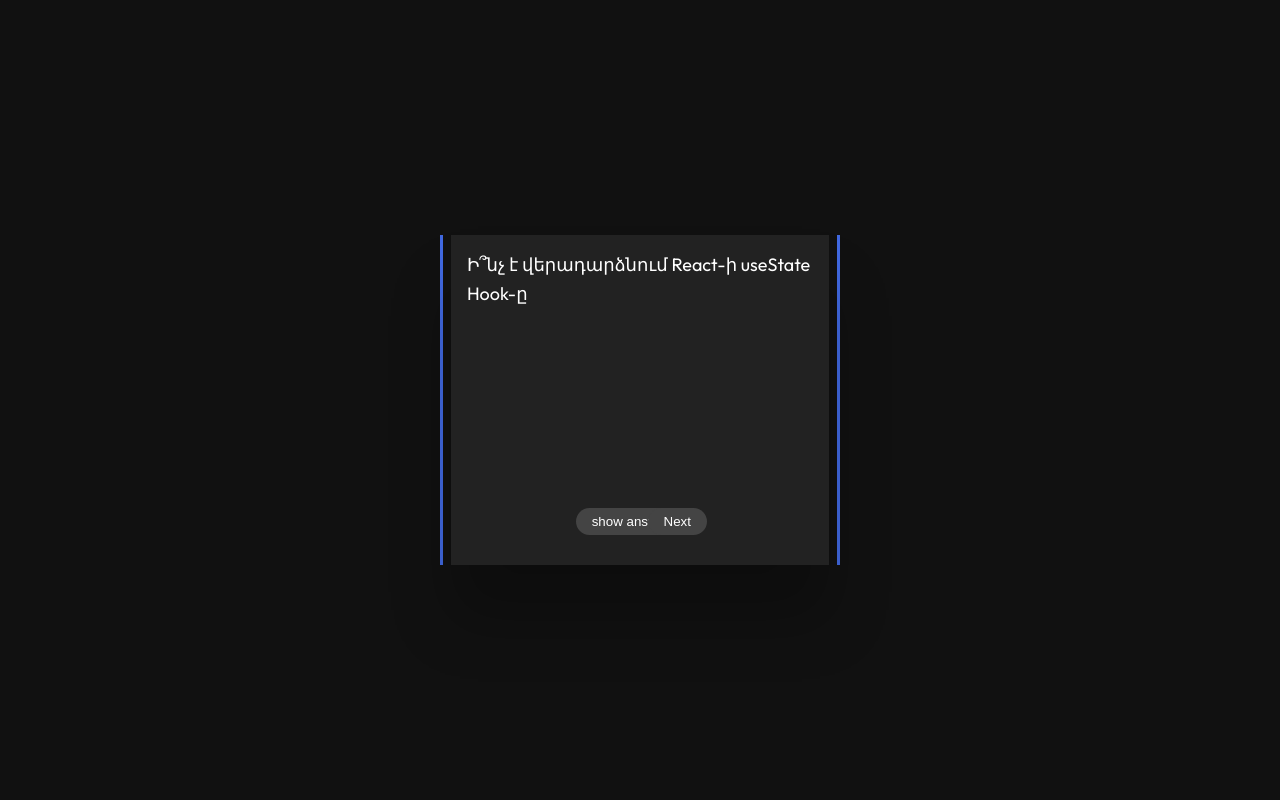
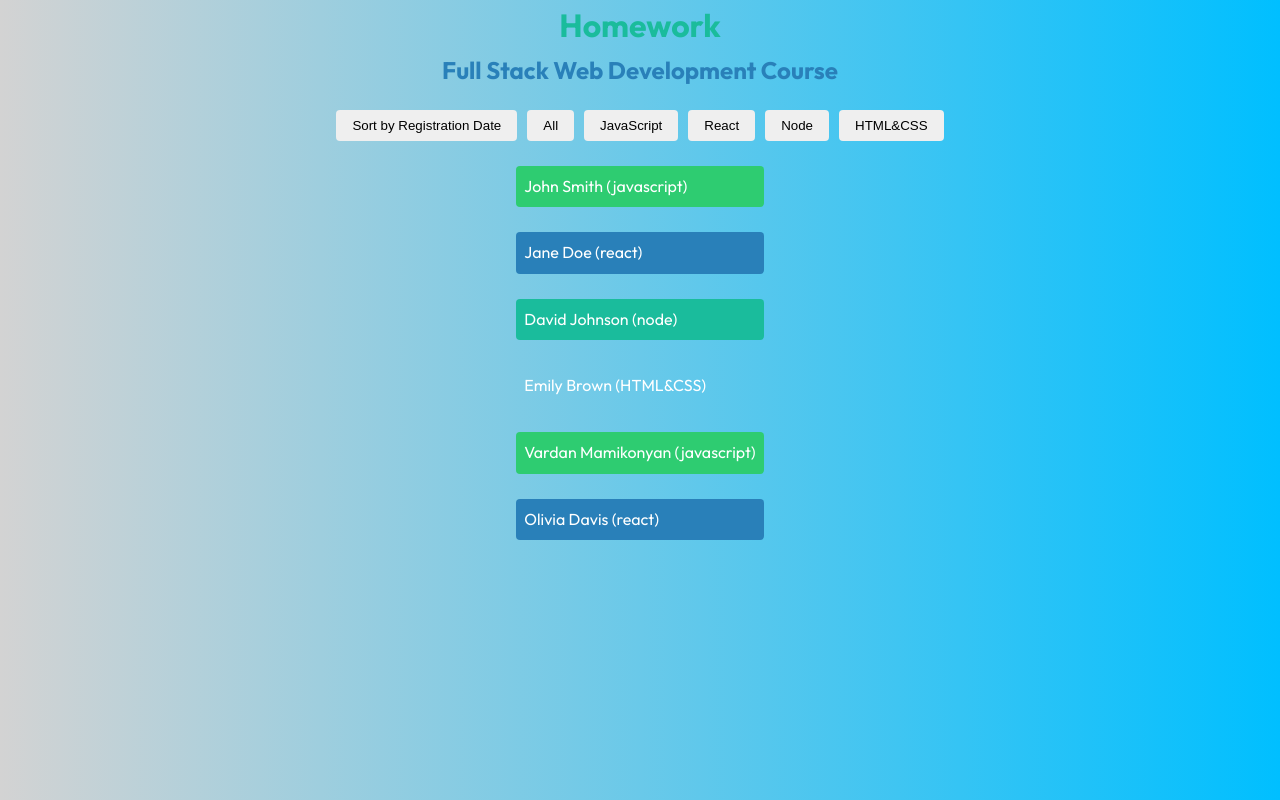
Before and after one commit to BrownEdgar/React_developers, a React (Vite) app: page / in a window 1280 px wide. Built offline with nearby package versions, Linux system fonts and the light colour scheme.

Commit message:
added some change

```diff
--- a/package.json
+++ b/package.json
@@ -11,8 +11,10 @@
   },
   "dependencies": {
     "axios": "^1.4.0",
+    "classnames": "^2.3.2",
     "concurrently": "^8.0.1",
     "formik": "^2.2.9",
+    "moment": "^2.29.4",
     "react": "^18.2.0",
     "react-dom": "^18.2.0",
     "react-router-dom": "^6.11.1",
--- a/src/components/homeworks/moment/App.jsx
+++ b/src/components/homeworks/moment/App.jsx
@@ -1,5 +1,6 @@
 import React, { useState } from "react";
 import moment from "moment";
+import classNames from "classnames";
 import './App.scss'
 
 export default function App () {
@@ -89,14 +90,12 @@
           <li
             key={user.id}
             className={
-              user.language === "javascript"
-                ? "javascript"
-                : user.language === "react"
-                ? "react"
-                : user.language === "node"
-                ? "node"
-                : "html-css"
-            }
+								classNames(null, {
+									javascript: user.language === "javascript",
+									react: user.language === "react",
+									node: user.language === "node",
+									'html-css' : user.language === "html-css",
+								})}
           >
             {user.firstName} {user.lastName} ({user.language})
           </li>
--- a/src/main.jsx
+++ b/src/main.jsx
@@ -1,6 +1,6 @@
 import React from 'react'
 import ReactDOM from 'react-dom/client'
-import App from './components/homeworks/QandA/App'
+import App from './components/homeworks/moment/App'
 import { BrowserRouter as Router } from 'react-router-dom'
 import './index.css'
 
```
Also changed, not shown: src/components/homeworks/moment/App.scss (+6 -3 lines), 1 other file (tests, documents, lock files or other folders).
